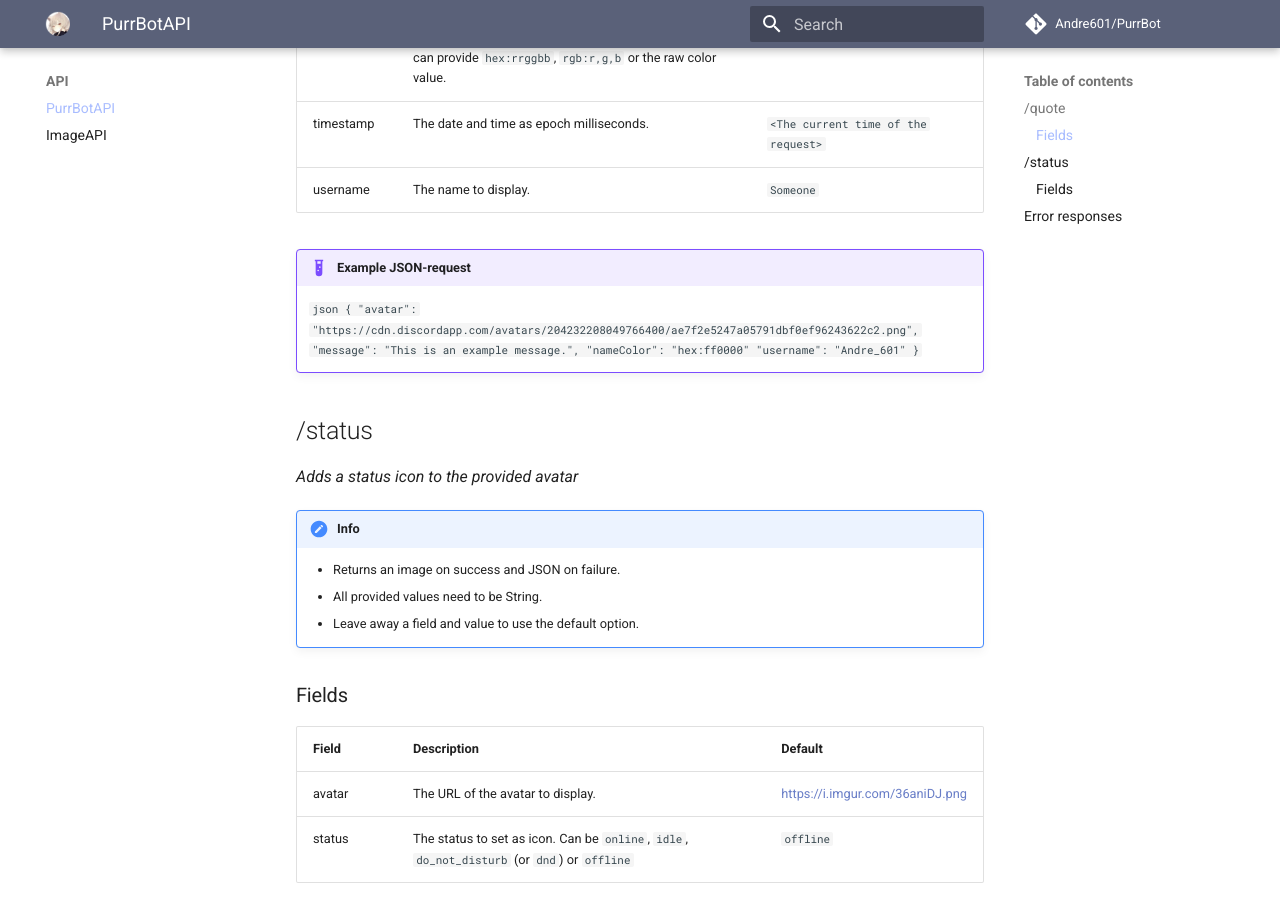
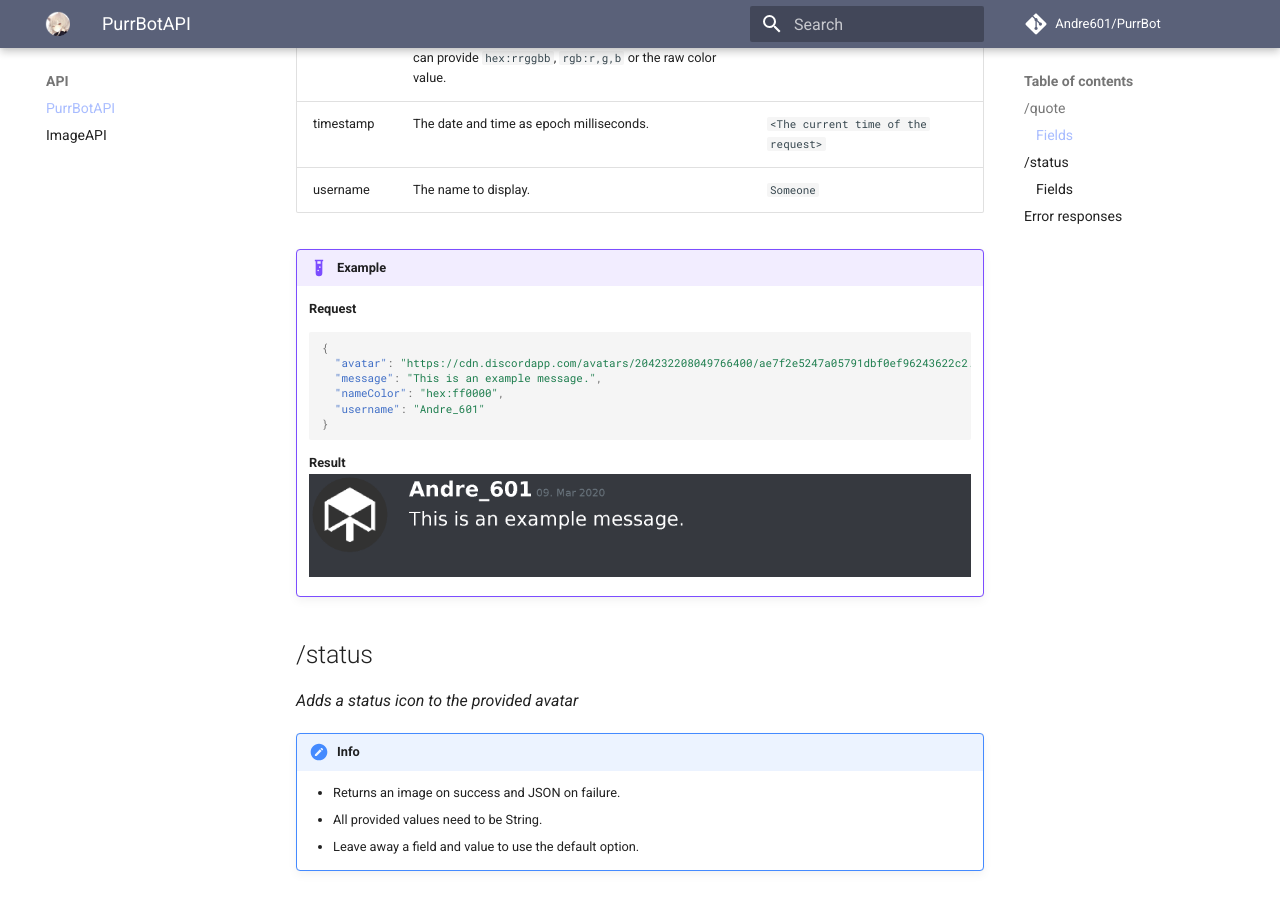
Before and after one commit to purrbot-site/Docs, an MkDocs documentation site: the page built from docs/api/purrbotapi.md, in a window 1280 px wide and 900 px high, scrolled down 1048 px. Built offline with MkDocs 1.6.1 and Material for MkDocs 9.7.7, drawn with Linux system fonts in a browser that asks for light colours; comment, search, counter and statistics services are not loaded.

Commit message:
Fix broken code blocks

````diff
--- a/docs/api/purrbotapi.md
+++ b/docs/api/purrbotapi.md
@@ -30,15 +30,19 @@ API used to create dynamic images based on the provided input.
 | timestamp  | The date and time as epoch milliseconds.                                                                            | `<The current time of the request>`     |
 | username   | The name to display.                                                                                                | `Someone`                               |
 
-!!! example "Example JSON-request"
+!!! example
+    **Request**
     ```json
     {
       "avatar": "https://cdn.discordapp.com/avatars/204232208049766400/ae7f2e5247a05791dbf0ef96243622c2.png",
       "message": "This is an example message.",
-      "nameColor": "hex:ff0000"
+      "nameColor": "hex:ff0000",
       "username": "Andre_601"
     }
     ```
+
+    **Result**
+	![quote](/assets/img/quote.png)
 
 ## /status
 *Adds a status icon to the provided avatar*
--- a/mkdocs.yml
+++ b/mkdocs.yml
@@ -40,3 +40,4 @@ markdown_extensions:
       guess_lang: false
   - toc:
       permalink: true
+  - pymdownx.superfences
````
Also changed, not shown: docs/assets/img/quote.png (added), site/api/imageapi/index.html, site/api/purrbotapi/index.html, site/assets/img/quote.png (added), site/search/search_index.json, 1 other file.
